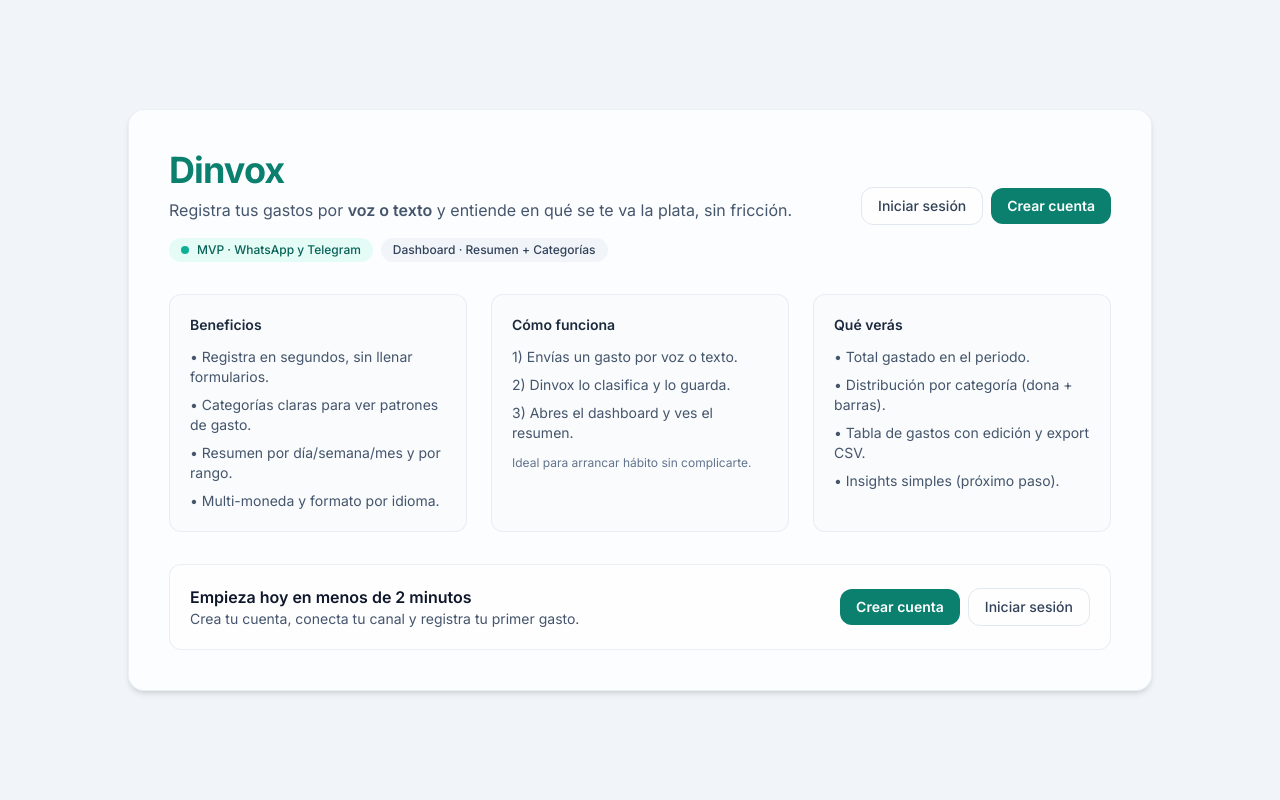
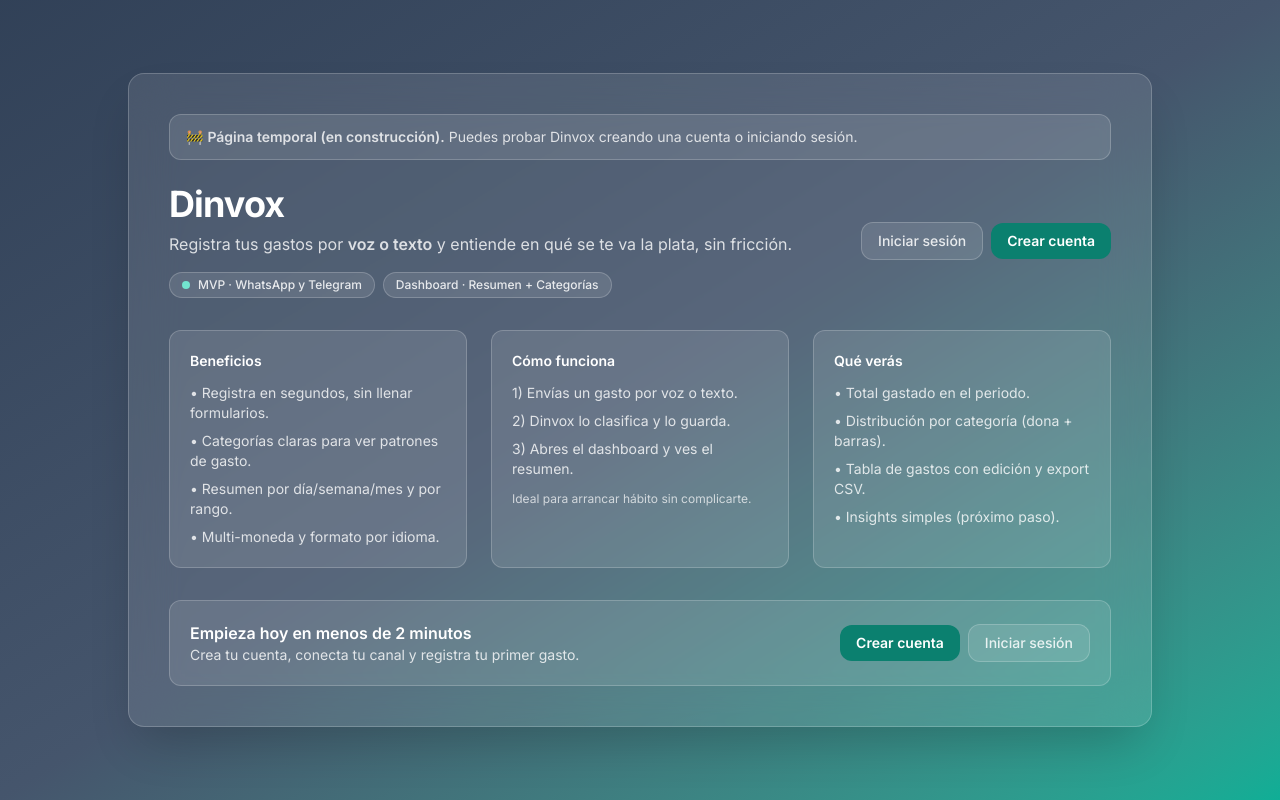
Before and after one commit to finkus89/dinvox_webapp, a Next.js app: page / in a window 1280 px wide. Built offline with nearby package versions, Linux system fonts and the light colour scheme.

Commit message:
feat: landong page v1

```diff
--- a/app/page.tsx
+++ b/app/page.tsx
@@ -1,32 +1,51 @@
 // app/page.tsx
 // Landing pública (temporal) de Dinvox
 // - Objetivo: explicar beneficios y llevar a Login/Register
-// - No requiere Carrd: esto puede vivir en el mismo Next.js
+// - Página temporal (en construcción)
 
 import Link from "next/link";
 
 export default function Home() {
   return (
+    // ✅ Mismo fondo que app/(auth)/layout.tsx
+    <div className="min-h-screen w-full bg-gradient-to-br from-slate-700 via-slate-600 to-brand-500">
       <main className="min-h-screen flex items-center justify-center px-4 py-10">
-      <div className="w-full max-w-5xl rounded-2xl border border-slate-200/70 bg-white/80 shadow-md p-6 md:p-10 dark:bg-slate-900/80 dark:border-slate-800 dark:shadow-lg transition-colors">
+        <div
+          className="
+            w-full max-w-5xl
+            rounded-2xl
+            border border-white/20
+            bg-white/10
+            backdrop-blur-xl
+            shadow-2xl shadow-black/20
+            p-6 md:p-10
+            transition-colors
+          "
+        >
+          {/* Aviso temporal */}
+          <div className="mb-6 rounded-xl border border-white/20 bg-white/10 px-4 py-3 text-sm text-white/80">
+            🚧 <span className="font-semibold">Página temporal (en construcción).</span>{" "}
+            Puedes probar Dinvox creando una cuenta o iniciando sesión.
+          </div>
+
           {/* Header */}
           <header className="flex flex-col gap-4 md:flex-row md:items-center md:justify-between">
             <div>
-            <h1 className="text-3xl md:text-4xl font-bold tracking-tight text-brand-600 dark:text-brand-400">
+              <h1 className="text-3xl md:text-4xl font-bold tracking-tight text-white">
                 Dinvox
               </h1>
-            <p className="mt-2 text-slate-600 dark:text-slate-300">
+              <p className="mt-2 text-white/80">
                 Registra tus gastos por <span className="font-semibold">voz o texto</span> y
                 entiende en qué se te va la plata, sin fricción.
               </p>
 
               {/* Badges */}
               <div className="mt-4 flex flex-wrap gap-2">
-              <span className="inline-flex items-center gap-2 rounded-full bg-brand-50 px-3 py-1 text-xs font-medium text-brand-700 dark:bg-brand-900/40 dark:text-brand-100">
-                <span className="inline-block h-2 w-2 rounded-full bg-brand-500" />
+                <span className="inline-flex items-center gap-2 rounded-full border border-white/20 bg-white/10 px-3 py-1 text-xs font-medium text-white/85">
+                  <span className="inline-block h-2 w-2 rounded-full bg-brand-300" />
                   MVP · WhatsApp y Telegram
                 </span>
-              <span className="inline-flex items-center gap-2 rounded-full bg-slate-100 px-3 py-1 text-xs font-medium text-slate-700 dark:bg-slate-800 dark:text-slate-200">
+                <span className="inline-flex items-center gap-2 rounded-full border border-white/20 bg-white/10 px-3 py-1 text-xs font-medium text-white/85">
                   Dashboard · Resumen + Categorías
                 </span>
               </div>
@@ -36,7 +55,7 @@
             <div className="flex items-center gap-2 md:justify-end">
               <Link
                 href="/login"
-              className="rounded-xl border border-slate-200 bg-white/70 px-4 py-2 text-sm font-medium text-slate-700 hover:bg-white transition dark:border-slate-800 dark:bg-slate-900/40 dark:text-slate-200"
+                className="rounded-xl border border-white/20 bg-white/10 px-4 py-2 text-sm font-medium text-white/85 hover:bg-white/15 transition"
               >
                 Iniciar sesión
               </Link>
@@ -53,12 +72,10 @@
           {/* Body */}
           <section className="mt-8 grid gap-6 md:grid-cols-3">
             {/* Beneficios */}
-          <div className="rounded-xl border border-slate-200/70 bg-slate-50/80 p-5 dark:border-slate-800 dark:bg-slate-900/70">
-            <h2 className="text-sm font-semibold text-slate-800 dark:text-slate-100">
-              Beneficios
-            </h2>
+            <div className="rounded-xl border border-white/20 bg-white/10 p-5 text-white/85">
+              <h2 className="text-sm font-semibold text-white">Beneficios</h2>
 
-            <ul className="mt-3 space-y-2 text-sm text-slate-600 dark:text-slate-300">
+              <ul className="mt-3 space-y-2 text-sm text-white/80">
                 <li>• Registra en segundos, sin llenar formularios.</li>
                 <li>• Categorías claras para ver patrones de gasto.</li>
                 <li>• Resumen por día/semana/mes y por rango.</li>
@@ -67,29 +84,25 @@
             </div>
 
             {/* Cómo funciona */}
-          <div className="rounded-xl border border-slate-200/70 bg-slate-50/80 p-5 dark:border-slate-800 dark:bg-slate-900/70">
-            <h2 className="text-sm font-semibold text-slate-800 dark:text-slate-100">
-              Cómo funciona
-            </h2>
+            <div className="rounded-xl border border-white/20 bg-white/10 p-5 text-white/85">
+              <h2 className="text-sm font-semibold text-white">Cómo funciona</h2>
 
-            <ol className="mt-3 space-y-2 text-sm text-slate-600 dark:text-slate-300">
+              <ol className="mt-3 space-y-2 text-sm text-white/80">
                 <li>1) Envías un gasto por voz o texto.</li>
                 <li>2) Dinvox lo clasifica y lo guarda.</li>
                 <li>3) Abres el dashboard y ves el resumen.</li>
               </ol>
 
-            <p className="mt-3 text-xs text-slate-500 dark:text-slate-400">
+              <p className="mt-3 text-xs text-white/70">
                 Ideal para arrancar hábito sin complicarte.
               </p>
             </div>
 
             {/* Qué verás */}
-          <div className="rounded-xl border border-slate-200/70 bg-slate-50/80 p-5 dark:border-slate-800 dark:bg-slate-900/70">
-            <h2 className="text-sm font-semibold text-slate-800 dark:text-slate-100">
-              Qué verás
-            </h2>
+            <div className="rounded-xl border border-white/20 bg-white/10 p-5 text-white/85">
+              <h2 className="text-sm font-semibold text-white">Qué verás</h2>
 
-            <ul className="mt-3 space-y-2 text-sm text-slate-600 dark:text-slate-300">
+              <ul className="mt-3 space-y-2 text-sm text-white/80">
                 <li>• Total gastado en el periodo.</li>
                 <li>• Distribución por categoría (dona + barras).</li>
                 <li>• Tabla de gastos con edición y export CSV.</li>
@@ -99,13 +112,13 @@
           </section>
 
           {/* CTA final */}
-        <section className="mt-8 rounded-xl border border-slate-200/70 bg-white/60 p-5 dark:border-slate-800 dark:bg-slate-900/50">
+          <section className="mt-8 rounded-xl border border-white/20 bg-white/10 p-5">
             <div className="flex flex-col gap-3 md:flex-row md:items-center md:justify-between">
               <div>
-              <h3 className="text-base font-semibold text-slate-900 dark:text-slate-100">
+                <h3 className="text-base font-semibold text-white">
                   Empieza hoy en menos de 2 minutos
                 </h3>
-              <p className="text-sm text-slate-600 dark:text-slate-300">
+                <p className="text-sm text-white/80">
                   Crea tu cuenta, conecta tu canal y registra tu primer gasto.
                 </p>
               </div>
@@ -119,7 +132,7 @@
                 </Link>
                 <Link
                   href="/login"
-                className="rounded-xl border border-slate-200 bg-white/70 px-4 py-2 text-sm font-medium text-slate-700 hover:bg-white transition dark:border-slate-800 dark:bg-slate-900/40 dark:text-slate-200"
+                  className="rounded-xl border border-white/20 bg-white/10 px-4 py-2 text-sm font-medium text-white/85 hover:bg-white/15 transition"
                 >
                   Iniciar sesión
                 </Link>
@@ -128,5 +141,6 @@
           </section>
         </div>
       </main>
+    </div>
   );
 }
```
Lines whose indentation alone changed are shown as unchanged.
